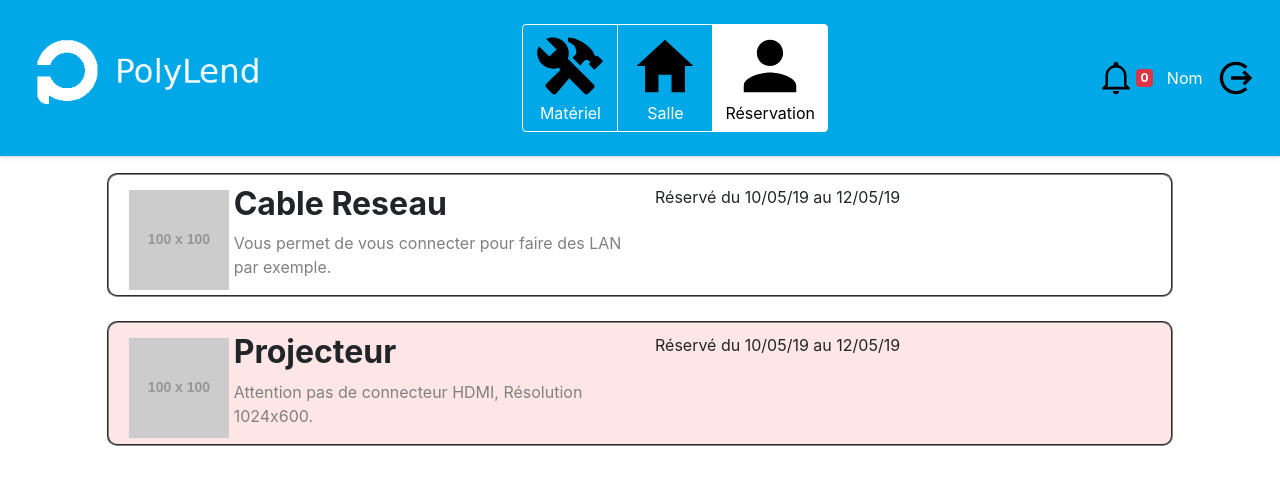
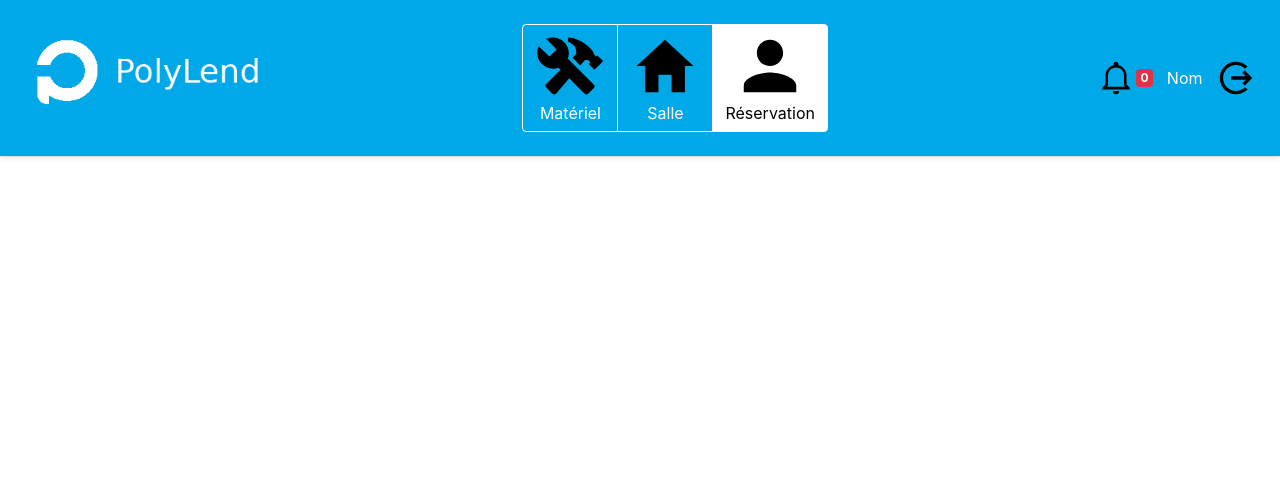
Before and after one commit to swanono/PolyLend, a website: page private/user/reservation.html in a window 1280 px wide. Drawn offline with nearby package versions, Linux system fonts and the light colour scheme; no server answers; placeholder pictures from the web are drawn by us.

Commit message:
Revert "Revert "clean""
This reverts commit d1ddfde4e67d932399de71552fe3cb15c5a17fc2.

```diff
--- a/private/js/salle.js
+++ b/private/js/salle.js
@@ -121,7 +121,7 @@ async function searchSalle (formBalise) {
 async function getAllSalle () {
     try {
         let response = await fetch('../../api/salle/getall/');
-        if (response.ok) {
+        if (!response.ok) {
             throw response;
         }
         let salles = await response.json();
--- a/private/user/reservation.html
+++ b/private/user/reservation.html
@@ -60,28 +60,6 @@
             <div class="row">
                 <div class="col-md-10 offset-md-1 col-12">
                     <div class="liste" id="liste_reserv">
-                        <div class="item row">
-                            <div class="gauche col-6">
-                                <img src="https://via.placeholder.com/100" class="float-left">
-                                <h2><strong>Cable Reseau</strong></h2>
-                                <p class="description">Vous permet de vous connecter pour faire des LAN par exemple.</p>
-                            </div>
-                            <div class="droite col-6">
-                                <p>Réservé du 10/05/19 au 12/05/19</p>
-
-                            </div>
-                        </div>
-                        <br/>
-                        <div class="item row item-indisponible">
-                            <div class="gauche col-6">
-                                <img src="https://via.placeholder.com/100" class="float-left">
-                                <h2><strong>Projecteur</strong></h2>
-                                <p class="description">Attention pas de connecteur HDMI, Résolution 1024x600.</p>
-                            </div>
-                            <div class="droite col-6">
-                            <p>Réservé du 10/05/19 au 12/05/19</p>
-                            </div>
-                        </div>
                     </div>
                 </div>
             </div>
```
Also changed, not shown: 1 other file.
